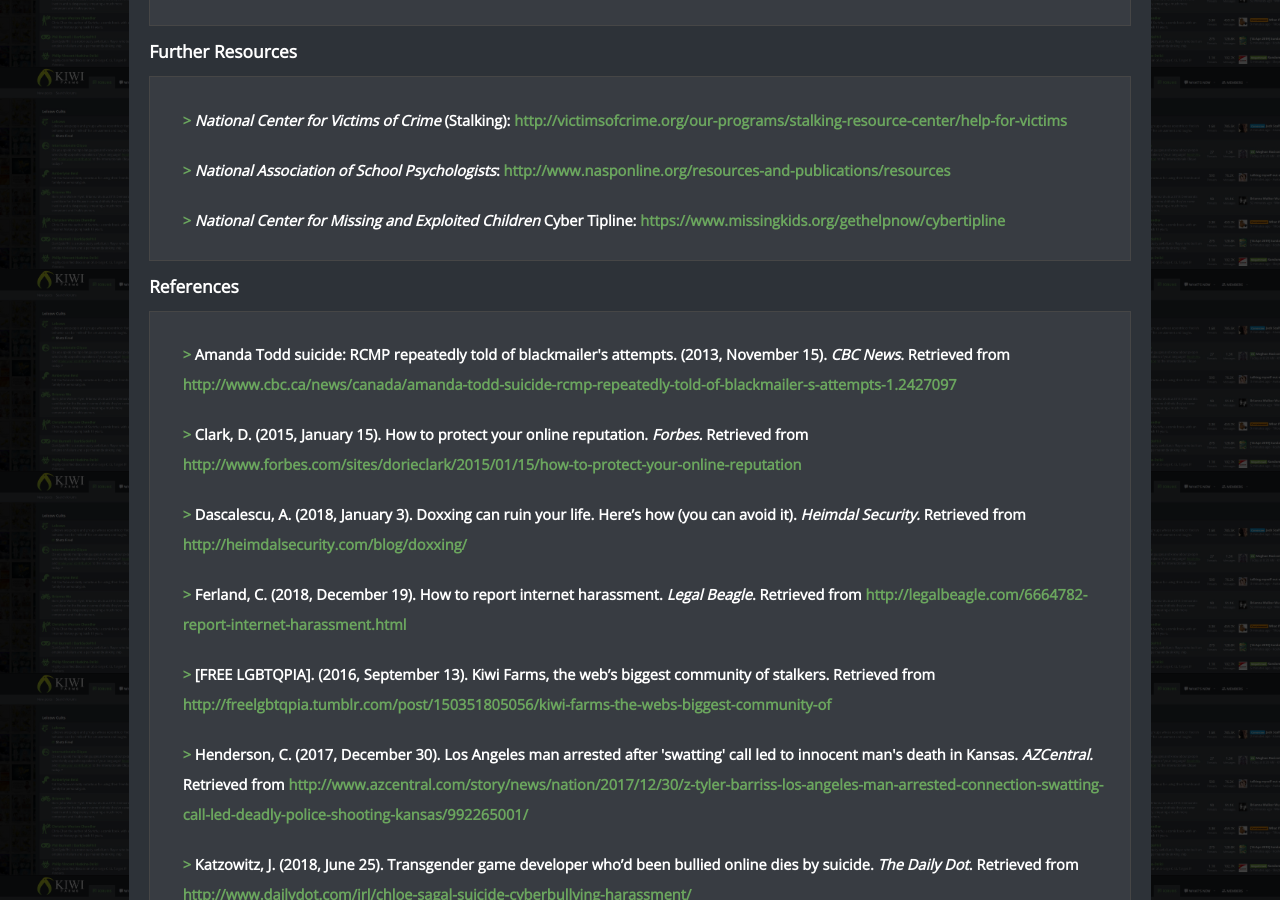
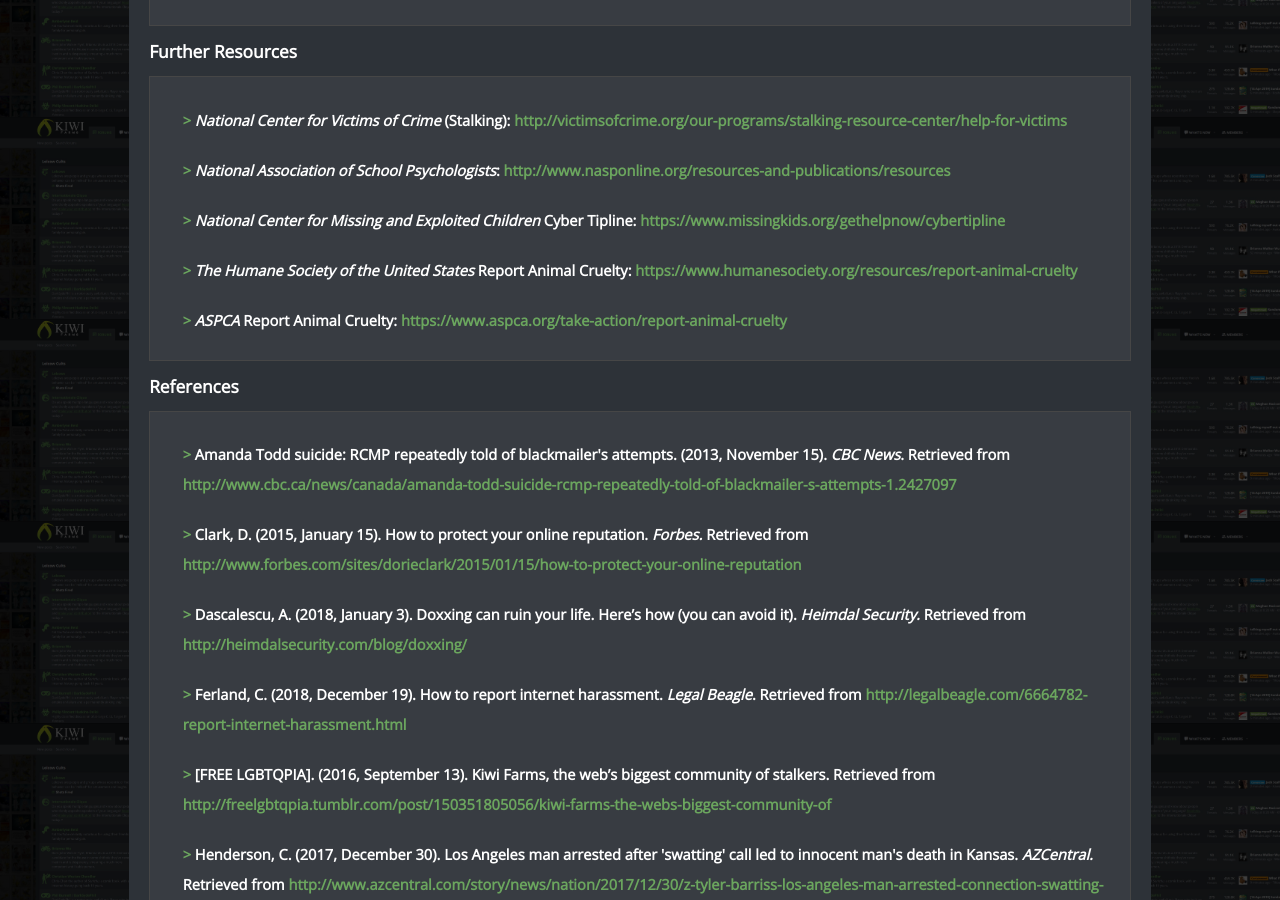
Before and after one commit to byliz/help, a Jekyll site: the page built from resources/index.html, in a window 1280 px wide and 900 px high, scrolled down 1775 px. Built offline with Jekyll 4.4.1, drawn with Linux system fonts in a browser that asks for light colours; nearby versions of some CDN libraries; some web fonts are replaced.

Commit message:
Update index.html

```diff
--- a/resources/index.html
+++ b/resources/index.html
@@ -109,6 +109,10 @@
 	</li>
 	<li> <strong><em>National Center for Missing and Exploited Children</em> Cyber Tipline</strong>: <a href="https://www.missingkids.org/gethelpnow/cybertipline" target="_blank">https://www.missingkids.org/gethelpnow/cybertipline</a>
 	</li>
+	<li> <strong><em>The Humane Society of the United States</em> Report Animal Cruelty</strong>: <a href="https://www.humanesociety.org/resources/report-animal-cruelty" target="_blank">https://www.humanesociety.org/resources/report-animal-cruelty</a>
+	</li>
+	<li> <strong><em>ASPCA</em> Report Animal Cruelty</strong>: <a href="https://www.aspca.org/take-action/report-animal-cruelty" target="_blank">https://www.aspca.org/take-action/report-animal-cruelty</a>
+	</li>
 </ul>
 
 <h2>References</h2>
```
